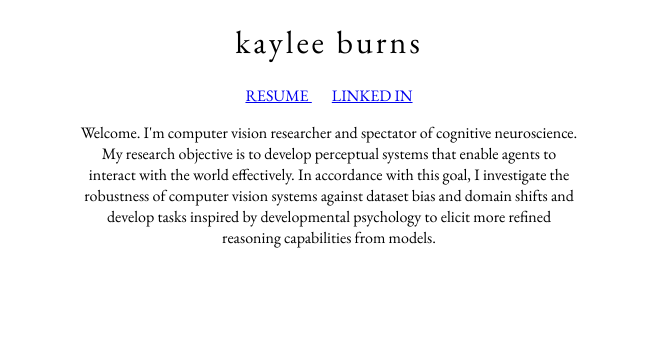
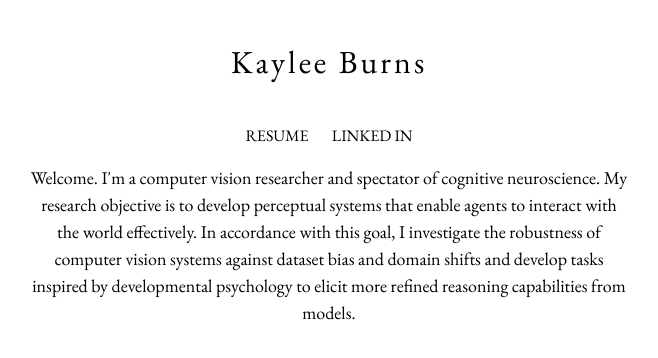
Before and after one commit to kayburns/kayburns.github.io, a plain HTML site: page index.html in a window 1280 px wide. Shown: the whole page, without its empty margins (311-969 px from the left). Drawn offline with nearby package versions, Linux system fonts and the light colour scheme; a web font is replaced by a local one.

Commit message:
added cv, improved style

```diff
--- a/index.html
+++ b/index.html
@@ -7,10 +7,10 @@
     </head>
     <body>
         <div class=section id="heading">
-          <h1> kaylee burns </h1>
+          <h1> Kaylee Burns </h1>
         </div>
         <div class=section id="menu-bar">
-            <a class=menu-item href="./media/kaylee_burns_resume.pdf" target="_blank">
+            <a class=menu-item href="./media/kaylee_burns_cv.pdf" target="_blank">
                 RESUME
             </a>
             <a class=menu-item href="https://www.linkedin.com/in/kayleeburns/" target="_blank">
@@ -18,7 +18,7 @@
             </a>
         </div>
         <div class=section id="intro">
-          <p> Welcome. I'm computer vision researcher and spectator of cognitive
+          <p> Welcome. I'm a computer vision researcher and spectator of cognitive
           neuroscience. My research objective is to develop perceptual systems
           that enable agents to interact with the world effectively. In
           accordance with this goal, I investigate the robustness of computer
--- a/styles.css
+++ b/styles.css
@@ -1,27 +1,65 @@
 /* styles.css */
 
+/* https://github.com/edwardtufte/tufte-css.git */
+@font-face { font-family: "et-book";
+                 src: url("et-book/et-book-roman-line-figures/et-book-roman-line-figures.eot");
+                              src: url("et-book/et-book-roman-line-figures/et-book-roman-line-figures.eot?#iefix") format("embedded-opentype"), url("et-book/et-book-roman-line-figures/et-book-roman-line-figures.woff") format("woff"), url("et-book/et-book-roman-line-figures/et-book-roman-line-figures.ttf") format("truetype"), url("et-book/et-book-roman-line-figures/et-book-roman-line-figures.svg#etbookromanosf") format("svg");
+                                           font-weight: normal;
+                                                        font-style: normal; }
+
 body {
-    font-family: "EB Garamond", "Times New Roman";
+    font-family: et-book, "EB Garamond", "Times New Roman";
     text-align: center;
 }
 
 h1 {
     letter-spacing:3px;
     font-weight:300;
+    padding:20px;
+}
+
+p {
+    font-size: 18px;
+    line-height: 27px;
 }
 
 .menu-item {
     padding: 10px;
 }
 
+.menu-item:link {
+    color:black;
+    border-bottom:none;
+    text-decoration:none;
+}
+
+.menu-item:visited {
+    color:black;
+    border-bottom:none;
+    text-decoration:none;
+}
+
+.menu-item:hover {
+    color:grey;
+    border-bottom:none;
+    text-decoration:none;
+}
+
+.menu-item:hover {
+    color:grey;
+    border-bottom:none;
+    text-decoration:none;
+}
+
+
 .section {
     margin-left: auto;
     margin-right: auto;
     text-align: center;
-    max-width: 500px;
+    max-width: 600px;
 }
 
-#menu-bar {
+#menu-bar:visited {
     color: black;
 }
 
```
Also changed, not shown: 1 other file.
